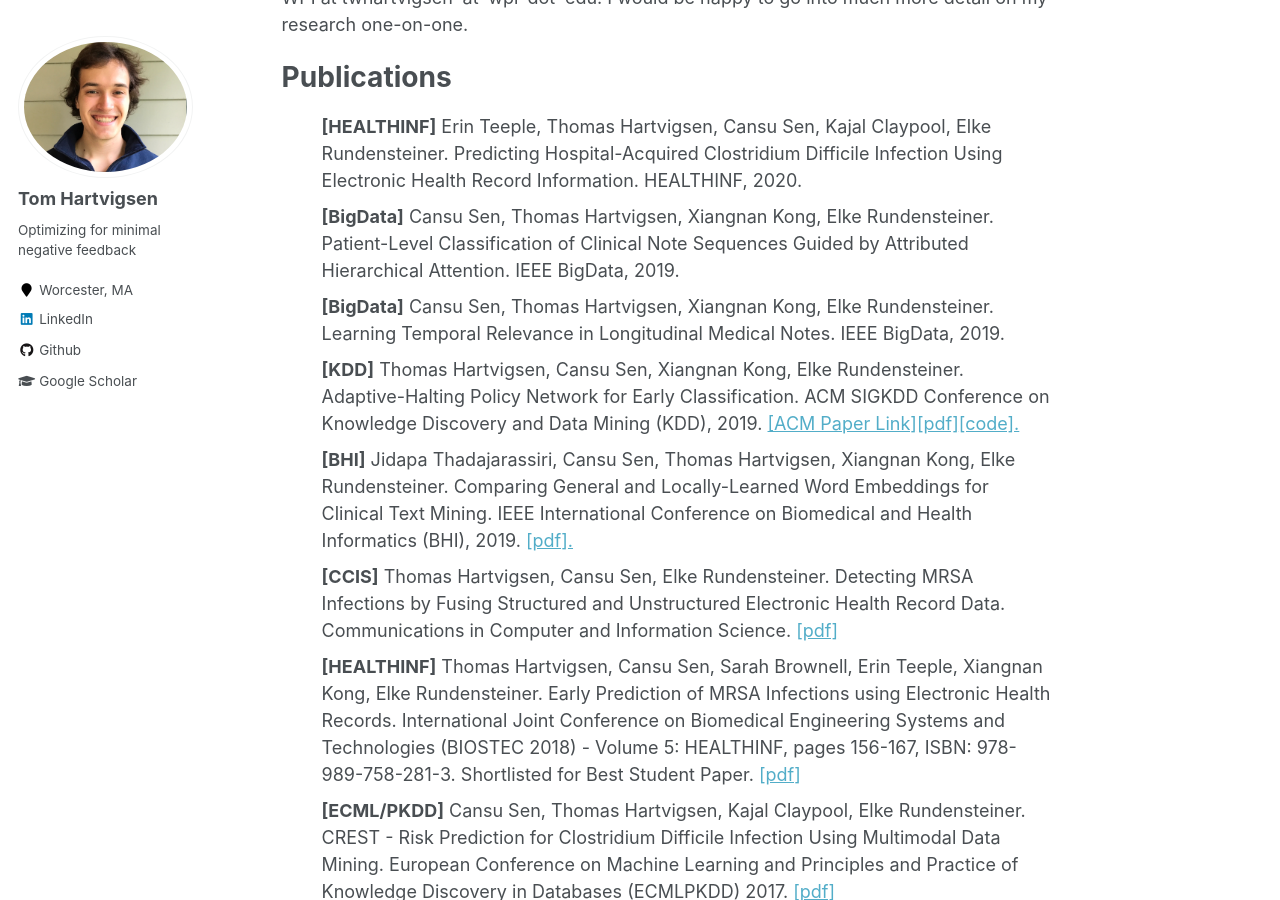
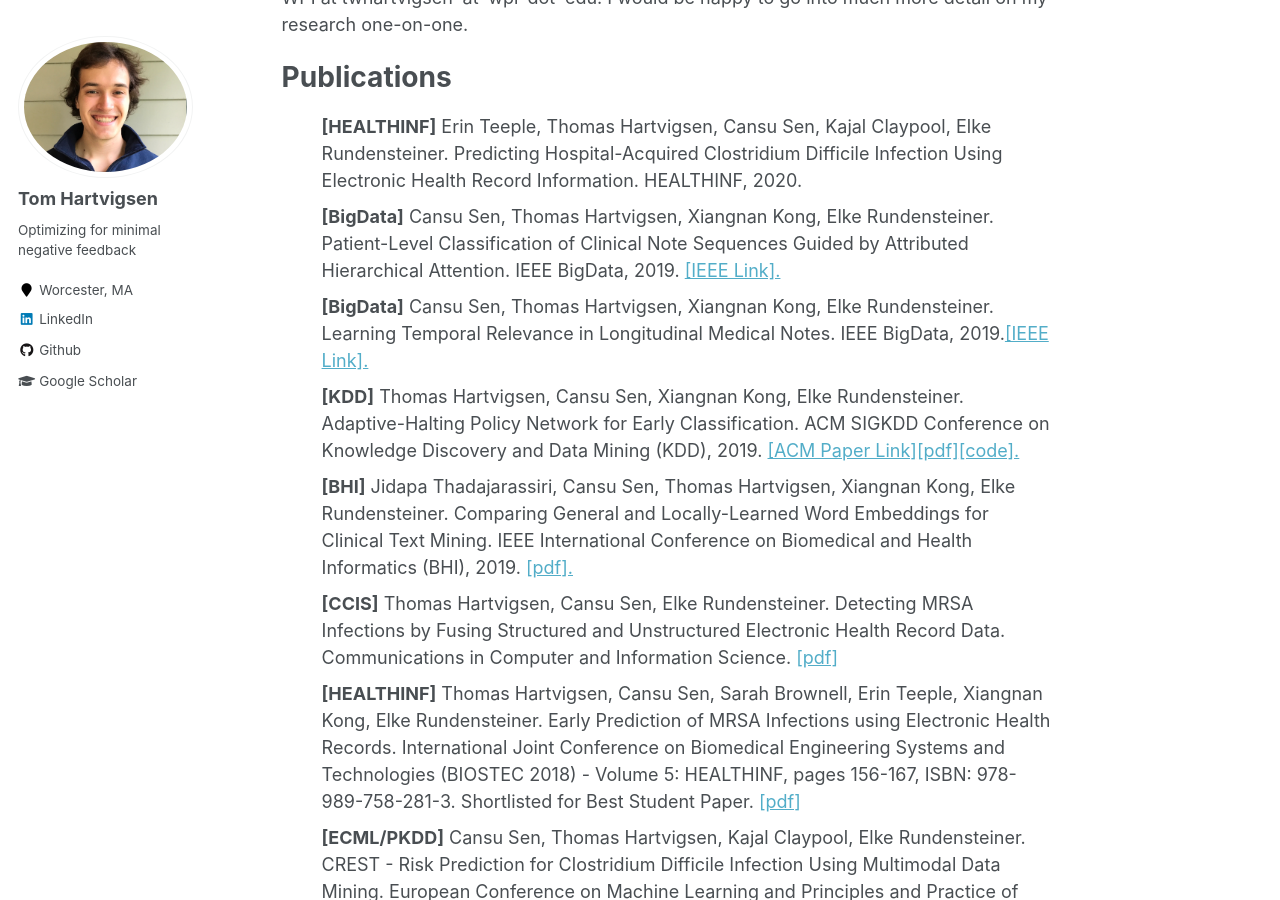
Before and after one commit to Thartvigsen/thartvigsen.github.io, a Jekyll site: the page built from _pages/about.md, in a window 1280 px wide and 900 px high, scrolled down 725 px. Built offline with Jekyll 4.4.1, drawn with Linux system fonts in a browser that asks for light colours.

Commit message:
Links to 2 new papers

```diff
--- a/_pages/about.md
+++ b/_pages/about.md
@@ -25,8 +25,8 @@ Please feel free to contact me with questions regarding my research or our progr
 # Publications
 <ul style="list-style: none;">
 <li><b>[HEALTHINF]</b> Erin Teeple, Thomas Hartvigsen, Cansu Sen, Kajal Claypool, Elke Rundensteiner. Predicting Hospital-Acquired Clostridium Difficile Infection Using Electronic Health Record Information. HEALTHINF, 2020.</li>
-<li><b>[BigData]</b> Cansu Sen, Thomas Hartvigsen, Xiangnan Kong, Elke Rundensteiner. Patient-Level Classification of Clinical Note Sequences Guided by Attributed Hierarchical Attention. IEEE BigData, 2019.</li>
-<li><b>[BigData]</b> Cansu Sen, Thomas Hartvigsen, Xiangnan Kong, Elke Rundensteiner. Learning Temporal Relevance in Longitudinal Medical Notes. IEEE BigData, 2019.</li>
+<li><b>[BigData]</b> Cansu Sen, Thomas Hartvigsen, Xiangnan Kong, Elke Rundensteiner. Patient-Level Classification of Clinical Note Sequences Guided by Attributed Hierarchical Attention. IEEE BigData, 2019. <a href="https://ieeexplore.ieee.org/abstract/document/9006403">[IEEE Link].</a></li>
+<li><b>[BigData]</b> Cansu Sen, Thomas Hartvigsen, Xiangnan Kong, Elke Rundensteiner. Learning Temporal Relevance in Longitudinal Medical Notes. IEEE BigData, 2019.<a href="https://ieeexplore.ieee.org/abstract/document/9006400">[IEEE Link].</a></li>
 <li><b>[KDD]</b> Thomas Hartvigsen, Cansu Sen, Xiangnan Kong, Elke Rundensteiner. Adaptive-Halting Policy Network for Early Classification. ACM SIGKDD Conference on Knowledge Discovery and Data Mining (KDD), 2019. <a href="https://dl.acm.org/authorize.cfm?key=N688339">[ACM Paper Link]</a><a href="https://thartvigsen.github.io/files/adaptive_halting_kdd19.pdf">[pdf]</a><a href="https://github.com/Thartvigsen/EARLIEST">[code].</a></li>
 <li><b>[BHI]</b> Jidapa Thadajarassiri, Cansu Sen, Thomas Hartvigsen, Xiangnan Kong, Elke Rundensteiner. Comparing General and Locally-Learned Word Embeddings for Clinical Text Mining. IEEE International Conference on Biomedical and Health Informatics (BHI), 2019. <a href="files/embeddings_bhi19.pdf">[pdf].</a></li>
 <li><b>[CCIS]</b> Thomas Hartvigsen, Cansu Sen, Elke Rundensteiner. Detecting MRSA Infections by Fusing Structured and Unstructured Electronic Health Record Data. Communications in Computer and Information Science. <a href="https://link.springer.com/chapter/10.1007/978-3-030-29196-9_21">[pdf]</a></li>
```
